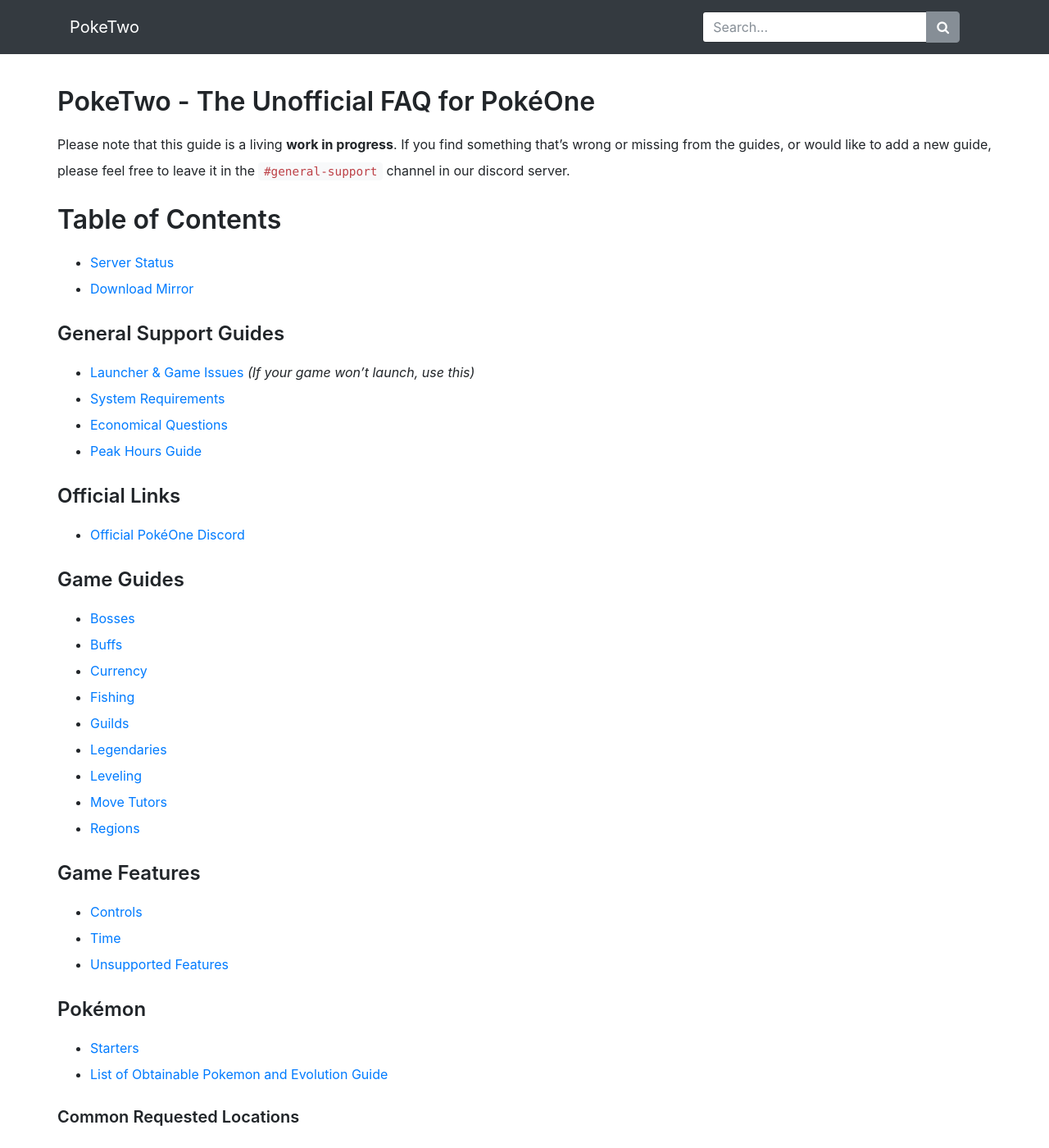
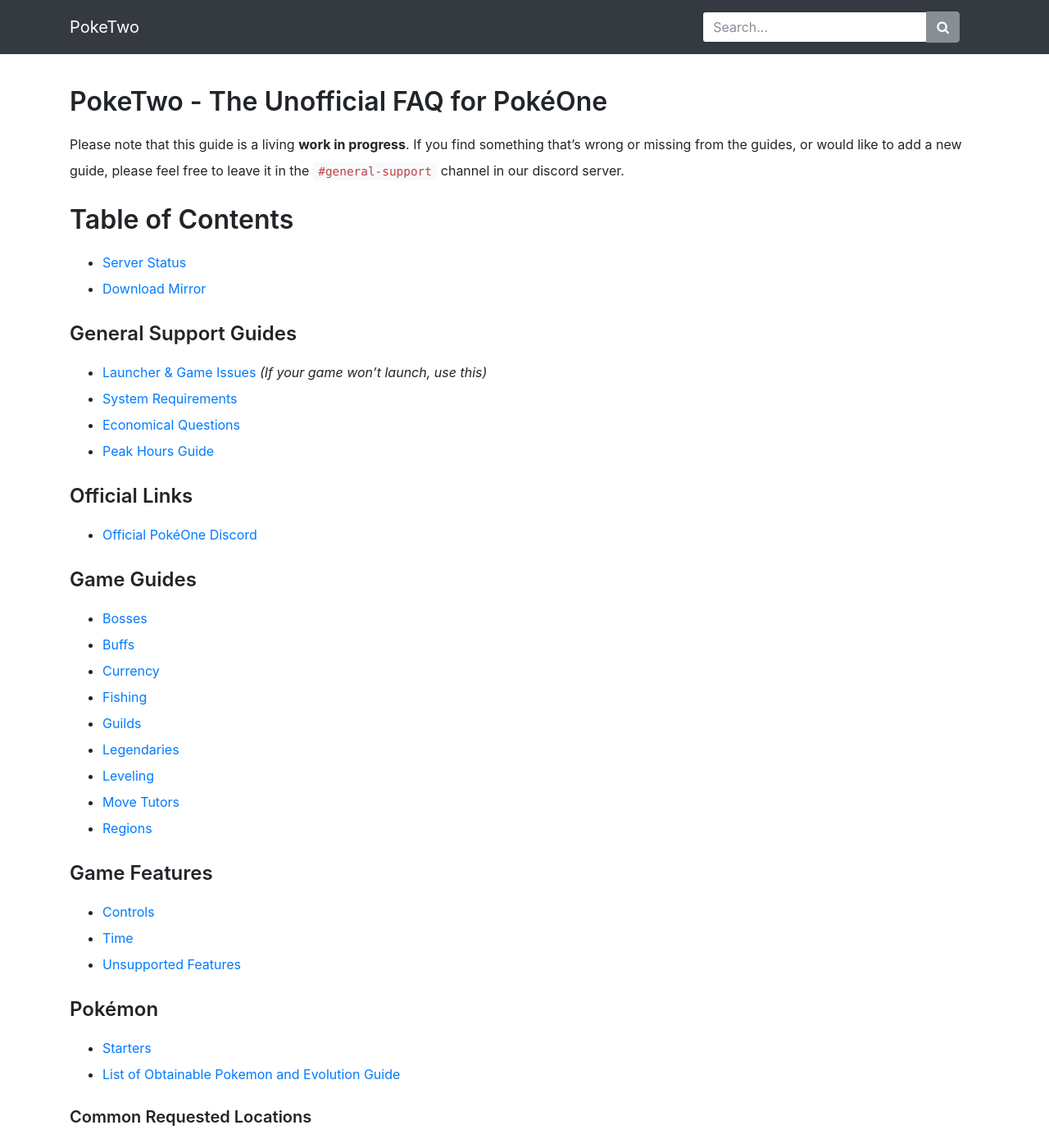
Before and after one commit to X3I/poketwo.com, a Jekyll site: the page built from index.md, in a window 1280 px wide and 1400 px high. Shown: the whole window at 82% size. Built offline with Jekyll 4.4.1, drawn with Linux system fonts in a browser that asks for light colours; nearby versions of some CDN libraries; our own code applies the rules of GitHub Pages for plain Markdown files.

```diff
--- a/_layouts/default.html
+++ b/_layouts/default.html
@@ -9,10 +9,14 @@ layout: nil
 
   {% include navigation.html %}
 
-  <main id="main" class="flex-content container" aria-label="Content">
+  <main id="main" class="main-content container" aria-label="Content">
+    <div class="row">
+      <div class="col">
 
-    {{ content }}
+        {{ content }}
 
+      </div>
+    </div>
   </main>
 
   {% include scripts.html %}
--- a/css/main.css
+++ b/css/main.css
@@ -55,15 +55,8 @@ blockquote p {
 
 /* Flex layout */
 
-.flex-layout {
-  display: flex;
-  min-height: 100vh;
-  flex-direction: column;
-}
-
-.flex-content {
-  padding: 5em 0 50px;
-  flex: 1;
+.main-content {
+  padding-top: 5em;
 }
 
 /* Search Results */
```
Also changed, not shown: _pages/pokemon/steelix.md (added, +12 -0 lines), index.md (+1 -0 lines), _pages/stats/happiness.md (line endings or trailing spaces), img/maps/steelix.png (added), img/pokemon/steelix.png (added).
